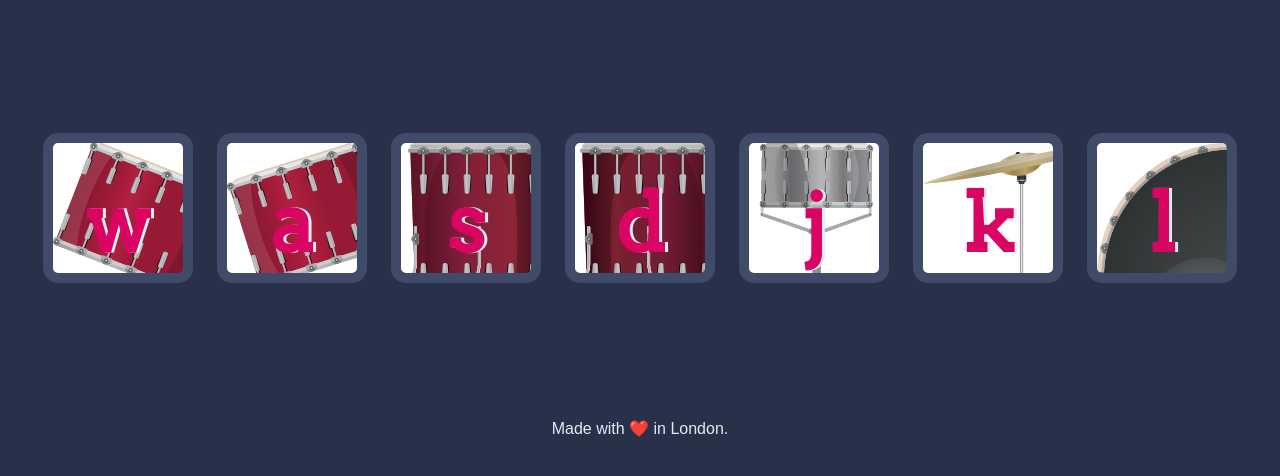
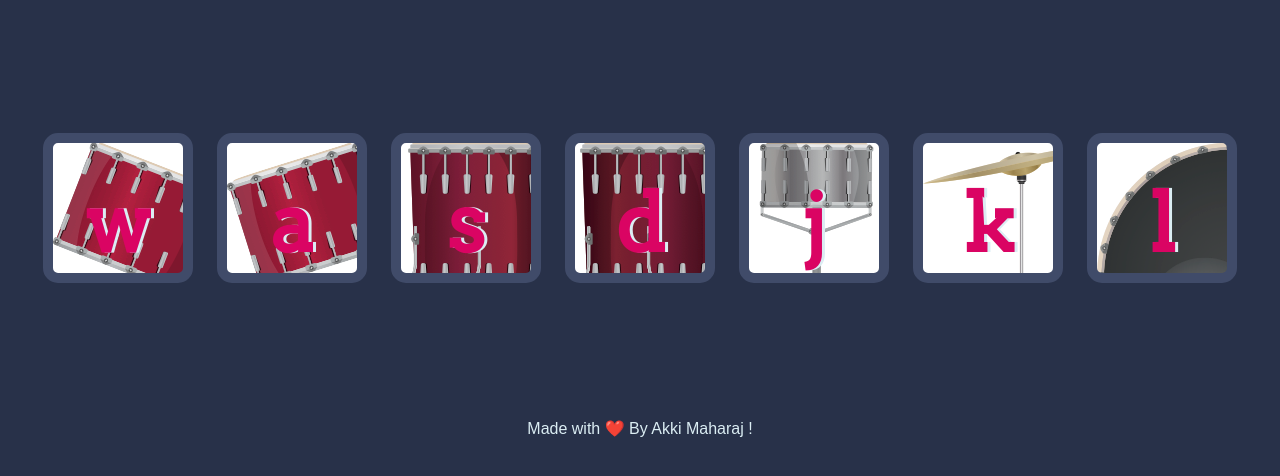
Before and after one commit to QuintonTorronto/DrumK-Web, a plain HTML site: page index.html in a window 1280 px wide. Shown: the part 156-632 px from the top of the page. Drawn offline with Linux system fonts and the light colour scheme.

Commit message:
Final credit :)

```diff
--- a/index.html
+++ b/index.html
@@ -25,7 +25,7 @@
 
 </body>
 <footer>
-  Made with ❤️ in London.
+  Made with ❤️ By Akki Maharaj !
 </footer>
 
 </html>
```
